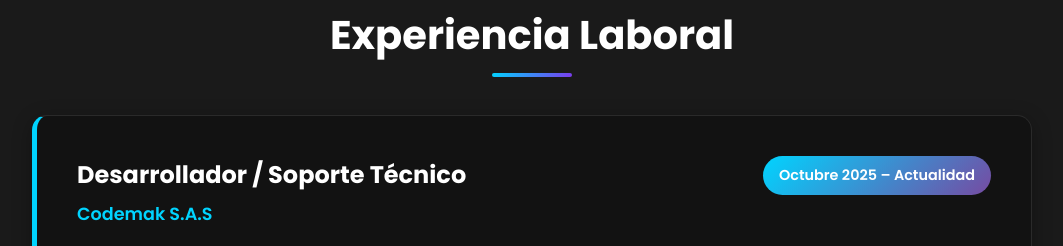
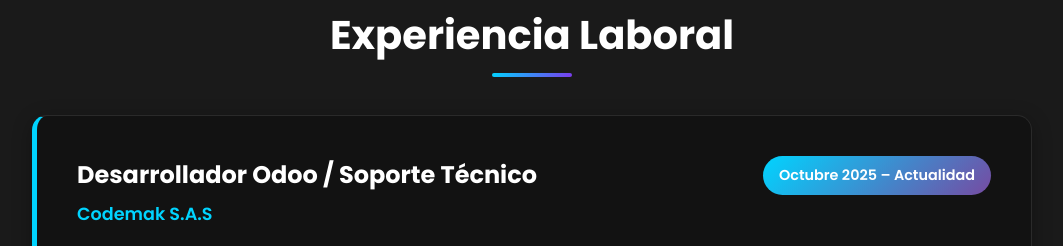
Before and after one commit to Julianmt14/Pagina-Julian-Ricardo-Mejia-, a plain HTML site: page index.html in a window 1280 px wide. Shown: the part 1437-1683 px from the top of the page, without its empty margins (108-1171 px from the left). Drawn offline with Linux system fonts and the light colour scheme.

Commit message:
Update job title to 'Desarrollador Odoo'

```diff
--- a/index.html
+++ b/index.html
@@ -102,7 +102,7 @@
                 <div class="experience-item">
                     <div class="experience-header">
                         <div>
-                            <h3>Desarrollador / Soporte Técnico </h3>
+                            <h3>Desarrollador Odoo / Soporte Técnico </h3>
                             <h4>Codemak S.A.S</h4>
                         </div>
                         <span class="experience-period">Octubre 2025 – Actualidad</span>
```
